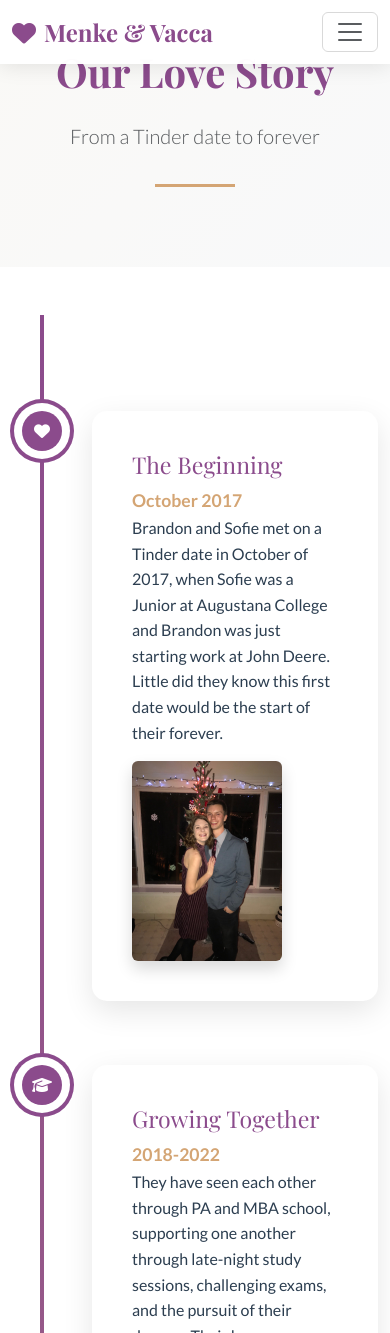
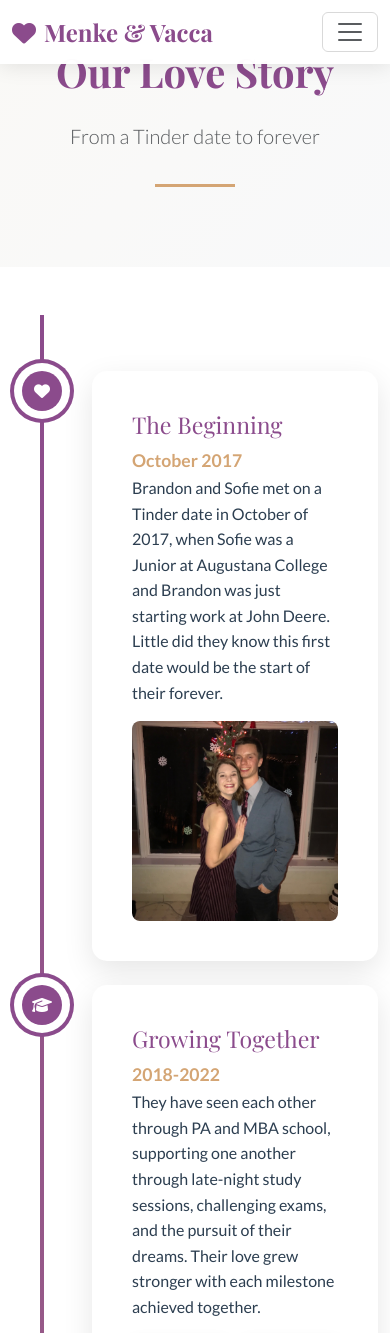
Before and after one commit to bp32795/menkevaccawedding, a Flask app: page /timeline in a window 390 px wide. Shown: the top 1333 px of the page. Run offline with Flask 3, Linux system fonts and the light colour scheme.

Commit message:
Fixed timeline layout issues: proper z-index hierarchy, removed whitespace, reordered adventures, fixed image sizing, updated footer

```diff
--- a/templates/base.html
+++ b/templates/base.html
@@ -232,7 +232,7 @@
                     <p class="mb-0">Celebrating love, life, and happily ever after</p>
                 </div>
                 <div class="col-md-6 text-md-end">
-                    <p class="mb-0">&copy; 2025 Menke & Vacca. Made with <i class="fas fa-heart text-danger"></i></p>
+                    <p class="mb-0">&copy; 2025 Menke & Vacca. <a href="https://github.com/bp32795/menkevaccawedding" target="_blank" class="text-decoration-none" style="color: var(--primary-color);">Made by Brandon Menke</a></p>
                 </div>
             </div>
         </div>
--- a/templates/timeline.html
+++ b/templates/timeline.html
@@ -269,13 +269,13 @@
                 </div>
                 <div class="timeline-content">
                     <div class="row align-items-center">
-                        <div class="col-lg-6">
+                        <div class="col-lg-6 order-lg-2">
                             <div class="timeline-text">
                                 <h4 class="serif-font">San Diego</h4>
                                 <p>Soaking up the California sunshine, beautiful beaches, and perfect weather by the Pacific Ocean.</p>
                             </div>
                         </div>
-                        <div class="col-lg-6">
+                        <div class="col-lg-6 order-lg-1">
                             <div class="timeline-image">
                                 <img src="{{ url_for('static', filename='images/timeline/San Diego.jpg') }}" alt="San Diego Adventure" class="img-fluid rounded shadow">
                             </div>
@@ -365,12 +365,12 @@
     width: 4px;
     background: linear-gradient(180deg, var(--primary-color) 0%, var(--accent-color) 100%);
     transform: translateX(-50%);
-    z-index: 1;
+    z-index: 10;
 }
 
 .timeline-item {
     position: relative;
-    margin: 4rem 0;
+    margin: 2rem 0;
 }
 
 .timeline-marker {
@@ -384,7 +384,7 @@
     display: flex;
     align-items: center;
     justify-content: center;
-    z-index: 3;
+    z-index: 15;
     box-shadow: 0 0 0 8px white, 0 0 0 12px var(--primary-color);
 }
 
@@ -397,11 +397,13 @@
     background: linear-gradient(45deg, var(--accent-color), #FFD700);
     box-shadow: 0 0 0 8px white, 0 0 0 12px var(--accent-color);
     animation: pulse 2s infinite;
+    z-index: 15;
 }
 
 .future-marker {
     background: linear-gradient(45deg, var(--primary-color), var(--accent-color));
     box-shadow: 0 0 0 8px white, 0 0 0 12px var(--primary-color);
+    z-index: 15;
 }
 
 @keyframes pulse {
@@ -417,12 +419,12 @@
     box-shadow: 0 10px 30px rgba(0, 0, 0, 0.1);
     margin: 0 1rem;
     position: relative;
-    z-index: 2;
+    z-index: 5;
 }
 
 /* Fix for Adventures section to prevent timeline line overlap */
 .adventures-section .timeline-content {
-    z-index: 4;
+    z-index: 5;
     position: relative;
 }
 
@@ -437,20 +439,30 @@
     font-size: 1.1rem;
 }
 
-.timeline-image img,
-.timeline-images-side-by-side img {
+.timeline-image img {
+    width: 100%;
     height: 300px;
     object-fit: cover;
+    object-position: center;
     transition: transform 0.3s ease;
 }
 
 .timeline-images-side-by-side img {
+    width: 100%;
     height: 180px;
+    object-fit: cover;
+    object-position: center;
 }
 
 .timeline-image img:hover,
 .timeline-images-side-by-side img:hover {
     transform: scale(1.05);
+}
+
+/* Handle vertical images without extra whitespace */
+.timeline-image {
+    overflow: hidden;
+    border-radius: 8px;
 }
 
 .proposal-image {
@@ -466,12 +478,14 @@
 @media (max-width: 768px) {
     .timeline::before {
         left: 30px;
+        z-index: 10;
     }
 
     .timeline-marker {
         left: 30px;
         width: 40px;
         height: 40px;
+        z-index: 15;
     }
 
     .timeline-marker i {
@@ -481,6 +495,11 @@
     .timeline-content {
         margin-left: 80px;
         margin-right: 0;
+        z-index: 5;
+    }
+
+    .timeline-item {
+        margin: 1.5rem 0;
     }
 
     .hero-title {
```
